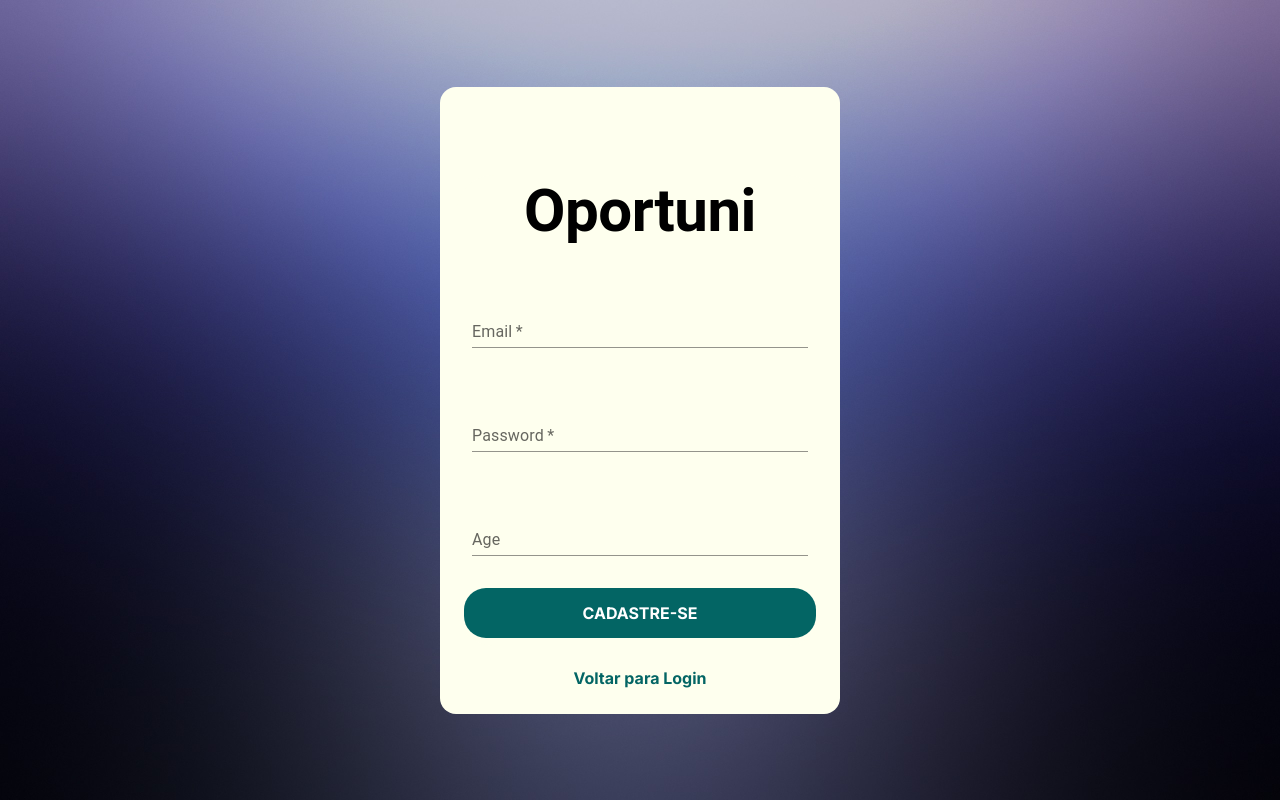
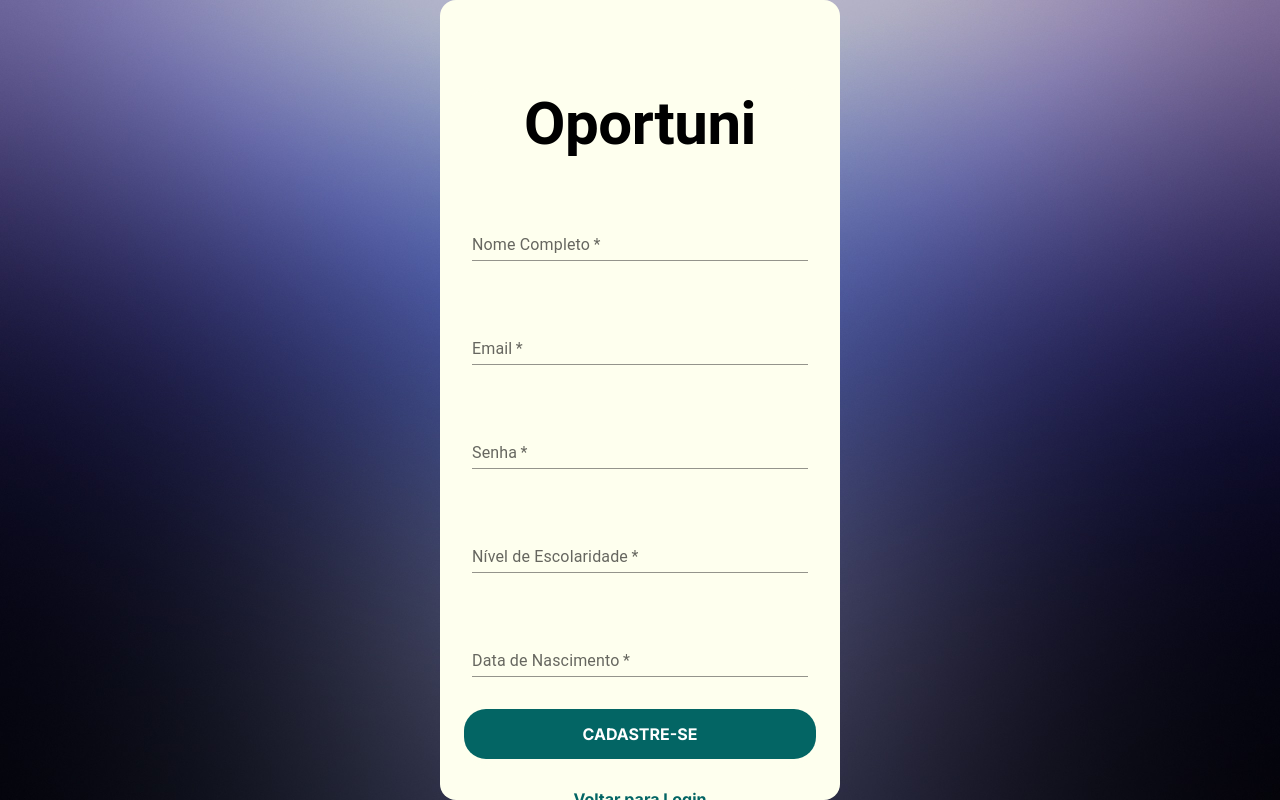
Before and after one commit to luisademelo14/mc656_projeto, a Next.js app in the folder oportuni/: page /password/signup in a window 1280 px wide. Built offline with nearby package versions, Linux system fonts and the light colour scheme.

Commit message:
userConfig.ts permite alteração dos campos de usuário facilmente

```diff
--- a/oportuni/src/components/AuthForm.tsx
+++ b/oportuni/src/components/AuthForm.tsx
@@ -1,98 +1,77 @@
-"use client";
 import { useState, FormEvent, useEffect } from "react";
 import '../app/password/recovery/styles.css';
 import Box from '@mui/material/Box';
 import TextField from '@mui/material/TextField';
 import Typography from "@mui/material/Typography";
+import { userFields } from "@/src/models/userConfig";
 
 interface AuthFormProps {
   mode: "Signup" | "Login" | "Recovery";
-  onSubmit: (data: { email: string; password?: string; age?: string }) => void;
+  onSubmit: (data: Record<string, string>) => void;
   resetForm?: boolean;
 }
 
 const AuthForm: React.FC<AuthFormProps> = ({ mode, onSubmit, resetForm }) => {
-  const [email, setEmail] = useState("");
-  const [password, setPassword] = useState("");
-  const [age, setAge] = useState("");
+  const [formData, setFormData] = useState<Record<string, string>>(
+    Object.keys(userFields).reduce((acc, field) => {
+      acc[field] = "";
+      return acc;
+    }, {} as Record<string, string>)
+  );
 
   useEffect(() => {
     if (resetForm) {
-      setEmail("");
-      setPassword("");
-      setAge(""); // Reseta o campo idade também
+      setFormData(
+        Object.keys(userFields).reduce((acc, field) => {
+          acc[field] = "";
+          return acc;
+        }, {} as Record<string, string>)
+      );
     }
   }, [resetForm]);
 
+  const handleChange = (field: string, value: string) => {
+    setFormData((prevData) => ({ ...prevData, [field]: value }));
+  };
+
   const handleSubmit = (e: FormEvent) => {
     e.preventDefault();
-    if (mode === "Signup") {
-      onSubmit({ email, password, age }); // Envia idade no Signup
-    } else if (mode === "Login") {
-      onSubmit({ email, password }); // Somente email e senha no Login
-    } else {
-      onSubmit({ email }); // Somente email na recuperação
-    }
+    onSubmit(formData);
   };
+
+  const fieldsToShow: Array<keyof typeof userFields> =
+    mode === "Login" ? ["email", "password"] :
+    mode === "Recovery" ? ["email"] :
+    Object.keys(userFields) as Array<keyof typeof userFields>;
 
   return (
     <Box>
       <form onSubmit={handleSubmit}>
         <Box marginTop="9vh" bgcolor="#FEFFEE" borderRadius="38px">
+          <Box display="flex" justifyContent="center">
+            <Typography variant="h2" component="h1" gutterBottom sx={{ fontWeight: 'bold', color: 'black' }}>
+              Oportuni
+            </Typography>
+          </Box>
 
-        <Box display="flex" justifyContent="center">
-          <Typography variant="h2" component="h1" gutterBottom sx={{ fontWeight: 'bold', color: 'black' }}>
-            Oportuni
-          </Typography>
-        </Box>
-
-          <Box justifyContent="center" display="flex" className="default-text body" p={2}>
-            <TextField
-              label="Email"
-              type="email"
-              className="black-text"
-              variant="standard"
-              value={email}
-              onChange={(e) => setEmail(e.target.value)}
-              required
-              fullWidth
-              margin="normal"
-            />
-          </Box>
-          {mode !== "Recovery" && (
-            <Box justifyContent="center" display="flex" className="default-text body" p={2}>
+          {fieldsToShow.map((field) => (
+            <Box key={field} justifyContent="center" display="flex" className="default-text body" p={2}>
               <TextField
-                label="Password"
-                type="password"
+                label={userFields[field].label} // Access label from userFields
+                type={field === "password" ? "password" : "text"}
                 className="black-text"
                 variant="standard"
-                value={password}
-                onChange={(e) => setPassword(e.target.value)}
-                required
+                value={formData[field]}
+                onChange={(e) => handleChange(field, e.target.value)}
+                required={userFields[field].required}
                 fullWidth
                 margin="normal"
               />
             </Box>
-          )}
-          {mode === "Signup" && (
-            <Box justifyContent="center" display="flex" className="default-text body" p={2}>
-              <TextField
-                label="Age"
-                type="text"
-                className="black-text"
-                variant="standard"
-                value={age}
-                onChange={(e) => setAge(e.target.value)}
-                fullWidth
-                margin="normal"
-              />
-            </Box>
-          )}
+          ))}
+
           <Box display="flex" justifyContent="center" className="button" p={1}>
-            <button
-              type="submit"
-              className="button"
-            >
+            <button type="submit" className="button">
               {mode === "Signup" ? "Cadastre-se" : mode === "Login" ? "Entrar" : "Recuperar"}
             </button>
           </Box>
--- /dev/null
+++ b/oportuni/src/models/userConfig.ts
@@ -0,0 +1,15 @@
+// userConfig.ts
+
+export const userFields = {
+  name: { type: "string", required: true, label: "Nome Completo" },
+  email: { type: "string", required: true, label: "Email" },
+  password: { type: "string", required: true, label: "Senha" },
+  nivelescolar: { type: "string", required: true, label: "Nível de Escolaridade" },
+  birthdate: { type: "string", required: true, label: "Data de Nascimento" },
+  // Add more fields as needed
+};
+
+// Create a TypeScript type from the configuration
+export type UserFields = {
+  [K in keyof typeof userFields]: string;
+};
--- a/oportuni/src/pages/api/auth/password/register.ts
+++ b/oportuni/src/pages/api/auth/password/register.ts
@@ -2,22 +2,36 @@
 import dbConnect from "@/src/lib/mongodb";
 import User from "@/src/models/User";
 import bcrypt from "bcryptjs";
-export default async function handler(
-  req: NextApiRequest,
-  res: NextApiResponse
-) {
+import { userFields } from "@/src/models/userConfig";
+
+export default async function handler(req: NextApiRequest, res: NextApiResponse) {
   await dbConnect();
-  const { email, password, age } = req.body;
-  if (!email || !password) {
-    return res.status(400).json({ message: "É necessário preencher os campos de email e senha" });
+
+  const userData: Record<string, string> = {};
+
+  // Use keyof typeof userFields to let TypeScript know `field` is a valid key
+  for (const field in userFields) {
+    const key = field as keyof typeof userFields;
+
+    if (userFields[key].required && !req.body[key]) {
+      return res.status(400).json({ message: `${key} is required` });
+    }
+    userData[key] = req.body[key];
   }
-  const existingUser = await User.findOne({ email });
+
+  // Check for existing user
+  const existingUser = await User.findOne({ email: userData.email });
   if (existingUser) {
     return res.status(401).json({ message: "Usuário já cadastrado" });
   }
-  const hashedPassword = bcrypt.hashSync(password, 10);
-  // const newUser = new User({ email, password: hashedPassword, age });
-  const newUser = new User({ email, password, age });
+
+  // Hash password if it exists
+  if (userData.password) {
+    userData.password = bcrypt.hashSync(userData.password, 10);
+  }
+
+  const newUser = new User(userData);
   await newUser.save();
+  console.log("New user created:", newUser);
   return res.status(200).json({ message: "Cadastro realizado com sucesso!" });
 }
```
Also changed, not shown: oportuni/src/models/User.ts (+13 -12 lines).
